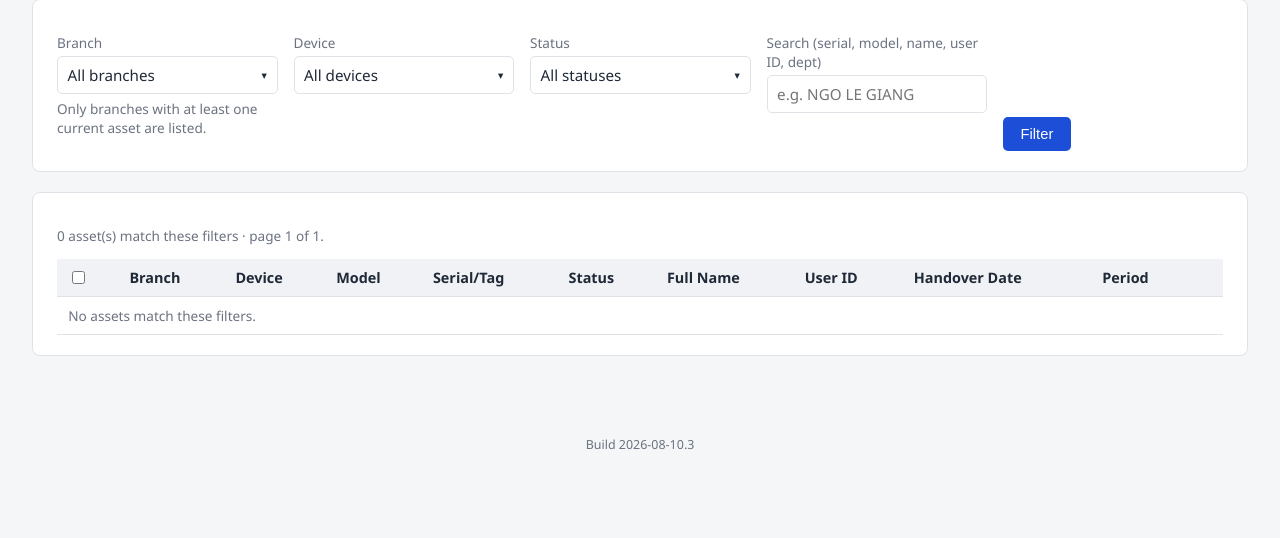
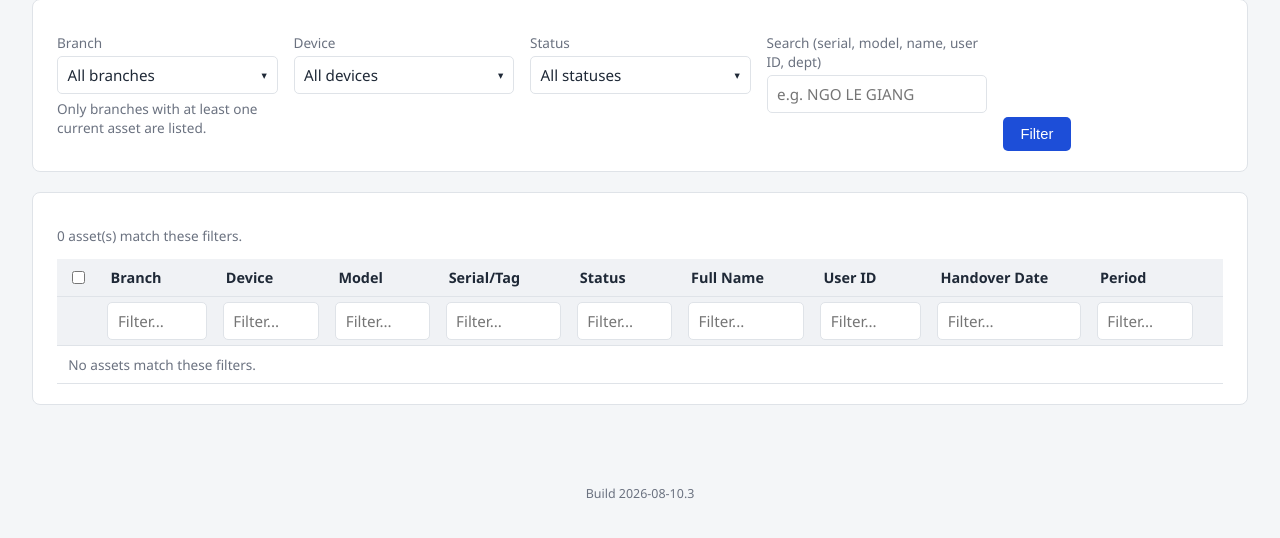
Before and after one commit to dzindan/Dummy-AssetManagement, a Flask app: page /assets/ in a window 1280 px wide. Shown: the part 184-722 px from the top of the page. Run offline with Flask 3, Linux system fonts and the light colour scheme; data comes from the database, SQL or seed files in the repository; data that the repository does not hold is empty; parts of the project's set-up code (start-up, migrations or seed data) failed here and were passed over.

Commit message:
Manage Assets: show all rows unpaginated, add per-column header filters
search_assets() now returns every matching row by default (per_page=
None skips LIMIT/OFFSET) instead of 100/page - the page already has a
server-side Branch/Device/Status/Search panel; pagination on top of
that just made it harder to scan or Ctrl+F the full result set.

Added a filter row directly under the column headers (Branch, Device,
Model, Serial/Tag, Status, Full Name, User ID, Handover Date, Period) -
each input narrows its own column live, client-side, by substring
match, no page reload. Both header rows stay sticky while scrolling
the now much longer table, and the "N asset(s) match" count updates
live as filters are typed.

Verified live against the real dataset (1,314 current assets): full
list renders in one response, no pagination controls, filter inputs
present and wired to app.js's live-filter listener.

Co-Authored-By: Claude Sonnet 5 <noreply@anthropic.com>

```diff
--- a/app/queries.py
+++ b/app/queries.py
@@ -115,16 +115,20 @@ def has_unresolved_current_assets(conn) -> bool:
     return bool(conn.execute(sql).fetchone()["e"])
 
 
-def search_assets(conn, filters: dict, page: int = 1, per_page: int = 100):
-    """Filterable, paginated view over *current* assets (see
-    CURRENT_ASSETS_CTE docstring) for the standalone Manage Assets page -
-    deliberately scoped to current state, like the rest of the app, so
-    nobody accidentally edits a snapshot row that's already been superseded.
+def search_assets(conn, filters: dict, page: int = 1, per_page: int | None = None):
+    """Filterable view over *current* assets (see CURRENT_ASSETS_CTE
+    docstring) for the standalone Manage Assets page - deliberately scoped
+    to current state, like the rest of the app, so nobody accidentally
+    edits a snapshot row that's already been superseded.
 
     `branch_no`, `device_name`, and `status` are each a *list* (possibly
     empty, meaning "no filter on this field") so the page can multi-select
     several values per field at once - e.g. Device = PC or LCD in one go,
     rather than one value at a time.
+
+    `per_page=None` (the default) returns every matching row unpaginated -
+    the Manage Assets page shows the full result set at once and filters
+    further client-side. Pass a real per_page to paginate instead.
     """
     where = []
     params: list = []
@@ -167,14 +171,19 @@ def search_assets(conn, filters: dict, page: int = 1, per_page: int = 100):
     """
 
     total = conn.execute(f"SELECT COUNT(*) AS c {from_sql}", params).fetchone()["c"]
+    limit_sql = ""
+    query_params = list(params)
+    if per_page is not None:
+        limit_sql = "LIMIT ? OFFSET ?"
+        query_params += [per_page, max(page - 1, 0) * per_page]
     rows = conn.execute(
         f"""
         SELECT bk.*, b.eng_name AS branch_eng_name, ib.period AS period
         {from_sql}
         ORDER BY COALESCE(b.eng_name, bk.branch_dept), bk.device_name
-        LIMIT ? OFFSET ?
+        {limit_sql}
         """,
-        [*params, per_page, max(page - 1, 0) * per_page],
+        query_params,
     ).fetchall()
     return rows, total
 
--- a/app/routes/asset_edit.py
+++ b/app/routes/asset_edit.py
@@ -1,5 +1,4 @@
 import io
-import math
 
 import openpyxl
 from flask import Blueprint, flash, redirect, render_template, request, send_file, url_for
@@ -16,8 +15,6 @@ from ..queries import (
 )
 
 bp = Blueprint("asset_edit", __name__, url_prefix="/assets")
-
-PAGE_SIZE = 100
 
 # Free-text fields a user can correct by hand (e.g. to resolve a duplicate
 # serial flagged by the cleaning report). branch_no/batch_id/asset_key are
@@ -51,14 +48,13 @@ def index():
         "status": [v for v in request.args.getlist("status") if v],
         "q": request.args.get("q", "").strip(),
     }
-    try:
-        page = max(int(request.args.get("page", 1)), 1)
-    except ValueError:
-        page = 1
 
     conn = get_connection()
     try:
-        rows, total = search_assets(conn, filters, page=page, per_page=PAGE_SIZE)
+        # Every matching row at once, unpaginated - the page adds a
+        # client-side per-column header filter (see app.js) for further
+        # narrowing without a round trip.
+        rows, total = search_assets(conn, filters)
         branches = get_branches_with_current_assets(conn)
         show_unresolved_option = has_unresolved_current_assets(conn)
         device_names = [
@@ -93,15 +89,11 @@ def index():
     finally:
         conn.close()
 
-    total_pages = max(math.ceil(total / PAGE_SIZE), 1)
-
     return render_template(
         "asset_management.html",
         active_page="assets",
         rows=rows,
         total=total,
-        page=page,
-        total_pages=total_pages,
         filters=filters,
         branches=branches,
         show_unresolved_option=show_unresolved_option,
--- a/app/static/app.js
+++ b/app/static/app.js
@@ -156,3 +156,39 @@ document.addEventListener("click", function (e) {
   document.body.appendChild(form);
   form.submit();
 });
+
+// Manage Assets: per-column header filter row - live client-side narrowing
+// of the already-loaded (unpaginated) table, on top of the server-side
+// Branch/Device/Status/Search panel above it. Each input filters its own
+// column by case-insensitive substring match; a row must match every
+// active (non-empty) filter to stay visible.
+document.addEventListener("input", function (e) {
+  if (!e.target.matches(".header-filter")) return;
+  const table = e.target.closest("[data-header-filter-table]");
+  if (!table) return;
+
+  const filterRow = e.target.closest("tr");
+  const filters = Array.from(filterRow.children).map(function (th) {
+    const input = th.querySelector(".header-filter");
+    return input ? input.value.trim().toLowerCase() : "";
+  });
+
+  let visibleCount = 0;
+  table.querySelectorAll("tbody tr").forEach(function (row) {
+    const cells = row.children;
+    let visible = true;
+    for (let i = 0; i < filters.length; i++) {
+      if (!filters[i]) continue;
+      const text = cells[i] ? cells[i].textContent.toLowerCase() : "";
+      if (!text.includes(filters[i])) {
+        visible = false;
+        break;
+      }
+    }
+    row.style.display = visible ? "" : "none";
+    if (visible) visibleCount++;
+  });
+
+  const counter = document.getElementById("asset-row-count");
+  if (counter) counter.textContent = visibleCount;
+});
--- a/app/static/style.css
+++ b/app/static/style.css
@@ -185,6 +185,25 @@ th, td {
 
 th { background: #f0f2f5; font-weight: 600; position: sticky; top: 0; }
 tr:hover td { background: #fafbfc; }
+
+/* Manage Assets: per-column filter inputs row, stacked directly under the
+   sticky column-header row (both stay pinned while scrolling a long,
+   unpaginated table). */
+.header-filter-row th {
+  position: sticky;
+  top: 2.3rem;
+  background: #f0f2f5;
+  padding: 0.3rem 0.5rem;
+}
+
+.header-filter {
+  width: 100%;
+  padding: 0.3rem 0.5rem;
+  border: 1px solid var(--border);
+  border-radius: 4px;
+  font-size: 0.82rem;
+  font-weight: 400;
+}
 
 label { display: block; font-size: 0.85rem; color: var(--muted); margin-bottom: 0.25rem; margin-top: 0.85rem; }
 
--- a/app/templates/asset_management.html
+++ b/app/templates/asset_management.html
@@ -80,7 +80,7 @@
 {% endif %}
 
 <div class="panel">
-  <p class="muted">{{ total }} asset(s) match these filters &middot; page {{ page }} of {{ total_pages }}.</p>
+  <p class="muted"><span id="asset-row-count">{{ total }}</span> asset(s) match these filters.</p>
   {% if rows %}
   <div class="actions" style="margin-top:0;">
     <button type="button" class="danger" data-bulk-delete-trigger
@@ -90,11 +90,24 @@
   </div>
   {% endif %}
   <div class="table-scroll">
-  <table>
+  <table data-header-filter-table>
     <thead>
       <tr>
         <th><input type="checkbox" data-select-all="asset-row-checkbox"></th>
         <th>Branch</th><th>Device</th><th>Model</th><th>Serial/Tag</th><th>Status</th><th>Full Name</th><th>User ID</th><th>Handover Date</th><th>Period</th><th></th>
+      </tr>
+      <tr class="header-filter-row">
+        <th></th>
+        <th><input type="text" class="header-filter" placeholder="Filter..."></th>
+        <th><input type="text" class="header-filter" placeholder="Filter..."></th>
+        <th><input type="text" class="header-filter" placeholder="Filter..."></th>
+        <th><input type="text" class="header-filter" placeholder="Filter..."></th>
+        <th><input type="text" class="header-filter" placeholder="Filter..."></th>
+        <th><input type="text" class="header-filter" placeholder="Filter..."></th>
+        <th><input type="text" class="header-filter" placeholder="Filter..."></th>
+        <th><input type="text" class="header-filter" placeholder="Filter..."></th>
+        <th><input type="text" class="header-filter" placeholder="Filter..."></th>
+        <th></th>
       </tr>
     </thead>
     <tbody>
@@ -118,17 +131,5 @@
     </tbody>
   </table>
   </div>
-
-  {% if total_pages > 1 %}
-  <div class="field-row" style="margin-top:0.75rem; align-items:center;">
-    {% if page > 1 %}
-    <div style="flex: 0 0 auto;"><a class="btn secondary" href="{{ url_for('asset_edit.index', branch_no=filters.branch_no, device_name=filters.device_name, status=filters.status, q=filters.q, page=page-1) }}">&laquo; Previous</a></div>
-    {% endif %}
-    <div style="flex: 0 0 auto;"><span class="muted">Page {{ page }} of {{ total_pages }}</span></div>
-    {% if page < total_pages %}
-    <div style="flex: 0 0 auto;"><a class="btn secondary" href="{{ url_for('asset_edit.index', branch_no=filters.branch_no, device_name=filters.device_name, status=filters.status, q=filters.q, page=page+1) }}">Next &raquo;</a></div>
-    {% endif %}
-  </div>
-  {% endif %}
 </div>
 {% endblock %}
```
